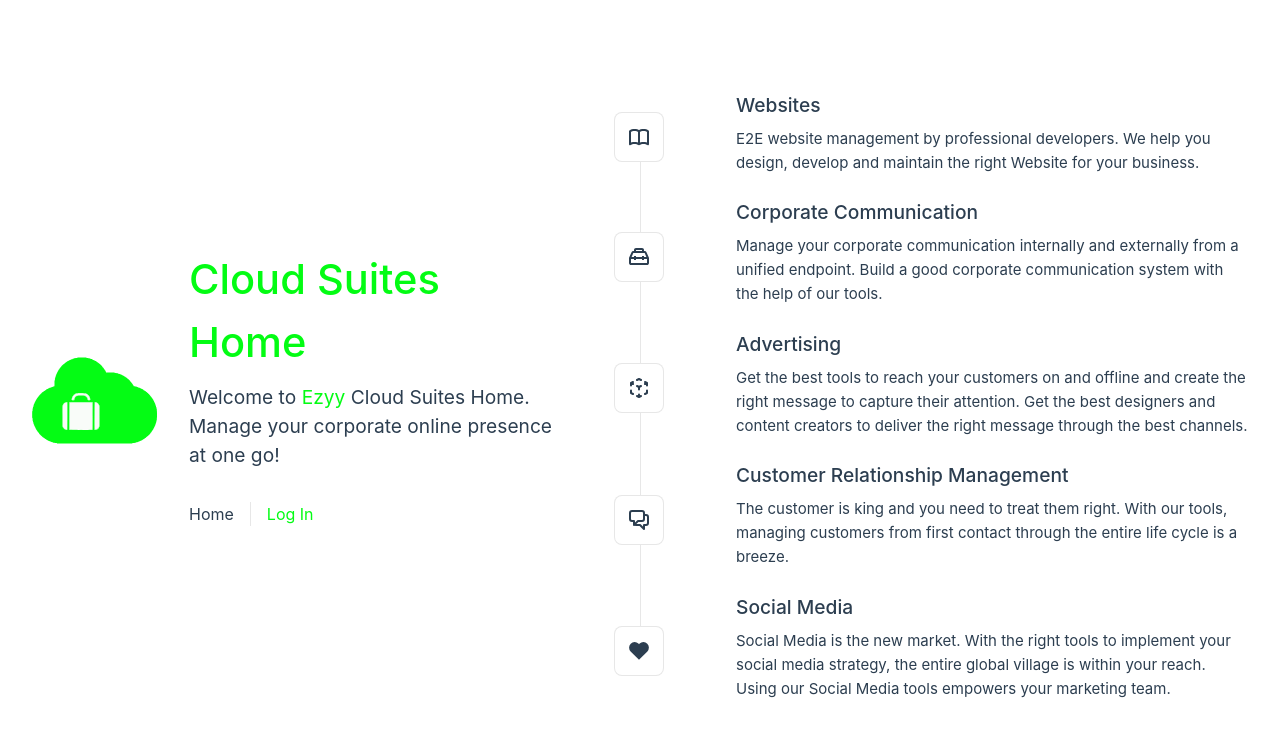
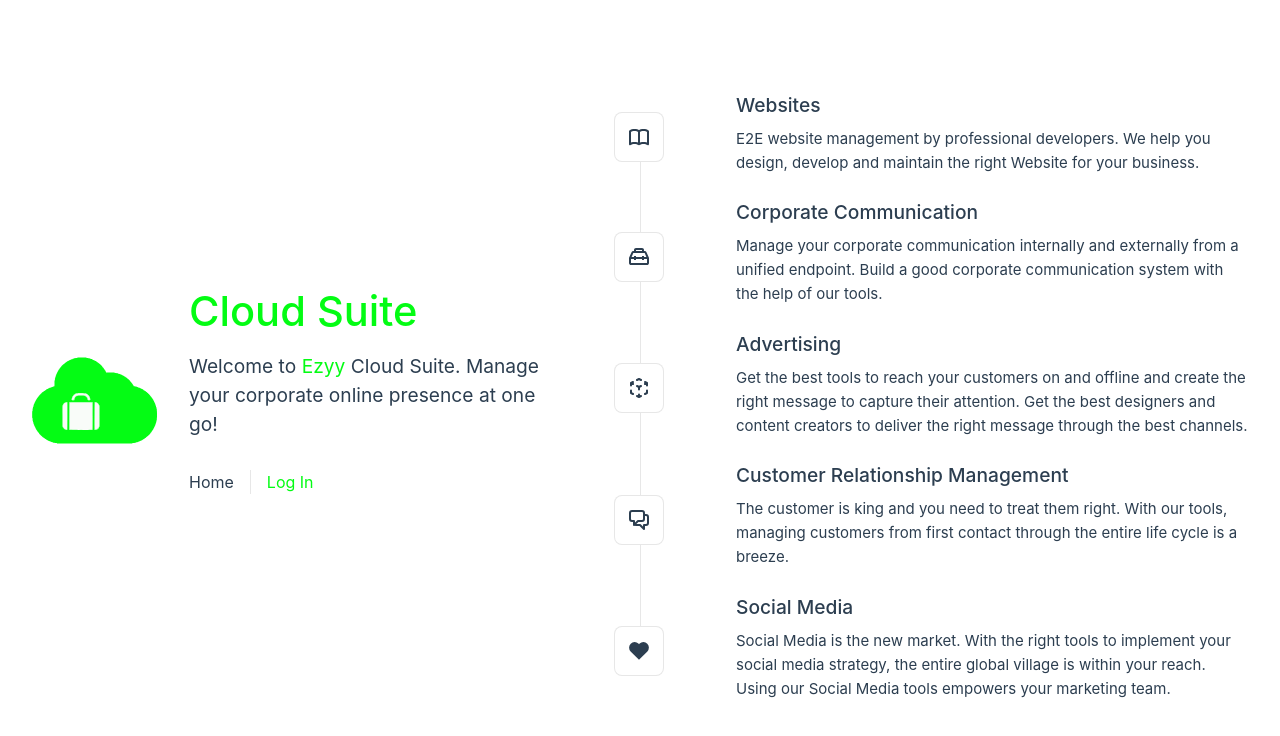
Before and after one commit to ezyy-cloud/cloud-suite-web-app, a Vue app: page / in a window 1280 px wide. Shown: the top 736 px of the page. Built offline with nearby package versions, Linux system fonts and the light colour scheme.

Commit message:
Changed cloud suites home to cloud suite

```diff
--- a/src/App.vue
+++ b/src/App.vue
@@ -8,7 +8,7 @@
     <img alt="Vue logo" class="logo" src="@/assets/logo.svg" width="125" height="125" />
 
     <div class="wrapper">
-      <HelloWorld msg="Cloud Suites Home" />
+      <HelloWorld msg="Cloud Suite" />
 
       <nav>
         <RouterLink to="/">Home</RouterLink>
--- a/src/components/HelloWorld.vue
+++ b/src/components/HelloWorld.vue
@@ -10,7 +10,7 @@
     <h3>
       Welcome to
       <a target="_blank" href="https://ezyy.cloud">Ezyy</a> Cloud
-      Suites Home. Manage your corporate online presence at one go!
+      Suite. Manage your corporate online presence at one go!
     </h3>
   </div>
 </template>
```
